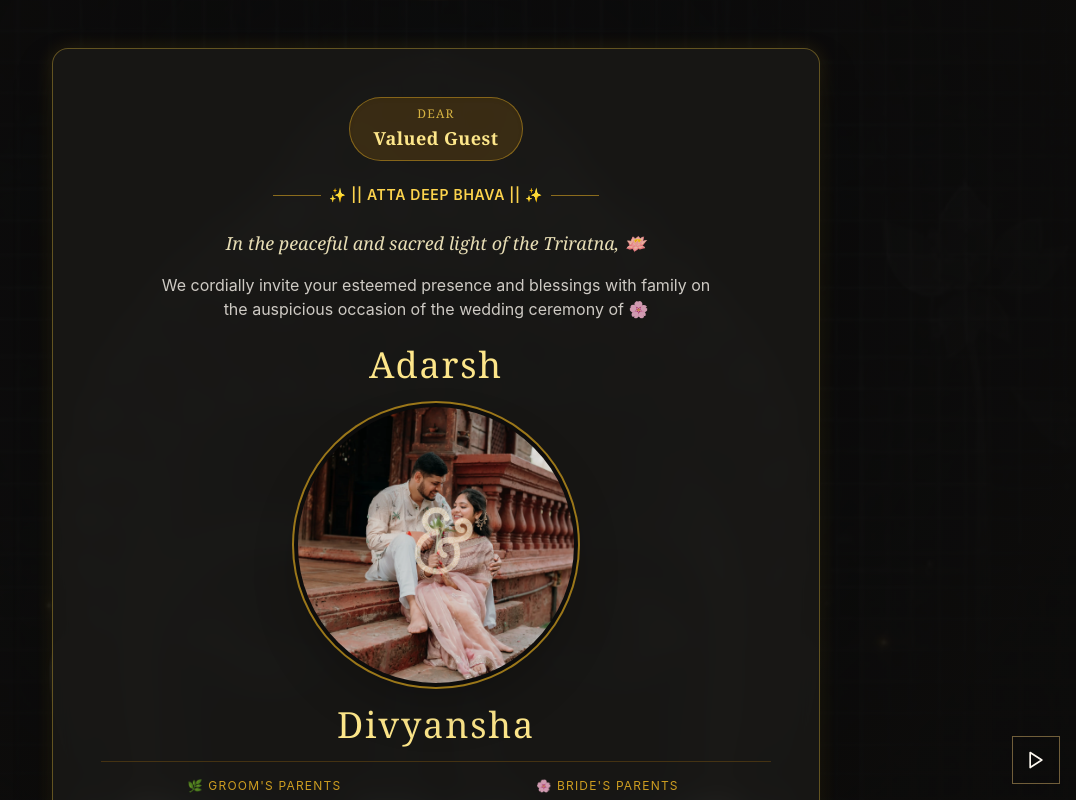
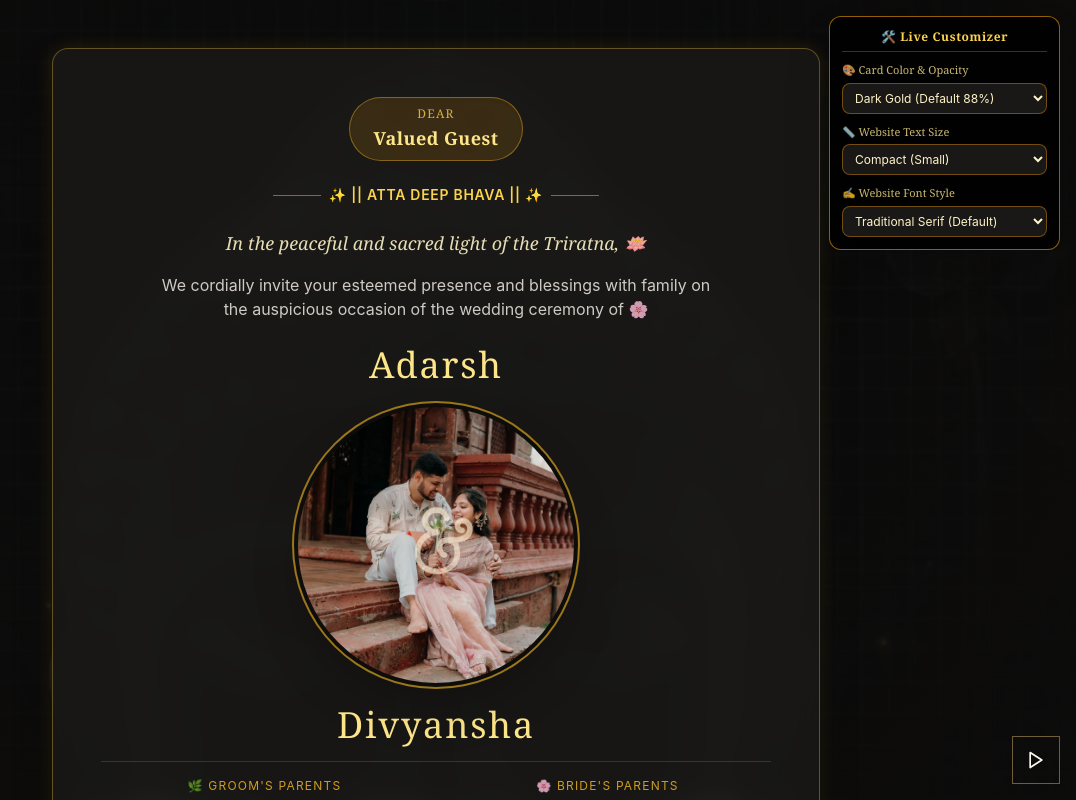
Before and after one commit to Adoniskingx/AD, a React (Vite) app in the folder adarsh-divyansha-wedding/: page / in a window 1280 px wide. Shown: the top 800 px of the page, without its empty margins (204-1280 px from the left). Built offline with nearby package versions, Linux system fonts and the light colour scheme.

Commit message:
Add CustomizerPanel component to App

```diff
--- a/adarsh-divyansha-wedding/src/App.tsx
+++ b/adarsh-divyansha-wedding/src/App.tsx
@@ -6,10 +6,14 @@ import VideoSection from './components/VideoSection';
 import ThingsToKnow from './components/ThingsToKnow';
 import Footer from './components/Footer';
 import MusicPlayer from './components/MusicPlayer';
+import CustomizerPanel from './components/CustomizerPanel';
 
 export function App() {
   return (
     <div className="min-h-screen relative overflow-x-hidden">
+      {/* Live Customizer Dropdown Panel */}
+      <CustomizerPanel />
+
       {/* Background Layer */}
       <div className="sacred-bg-layer" />
       <div className="sacred-overlay-layer" />
```
